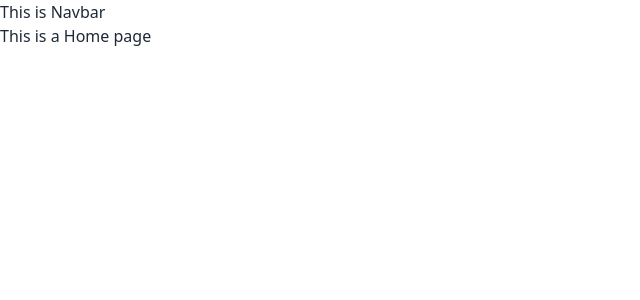
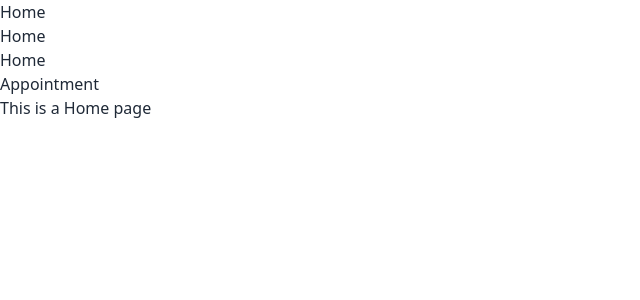
Before and after one commit to Sobuz-Mia/Dental-Care-Client-Side, a React (Vite) app: page / in a window 1280 px wide. Shown: the top 300 px of the page, without its empty margins (0-640 px from the left). Built offline with nearby package versions, Linux system fonts and the light colour scheme.

Commit message:
Navabr added

```diff
--- a/src/layout/Main.jsx
+++ b/src/layout/Main.jsx
@@ -3,7 +3,7 @@ import Navbar from "../pages/Home/Navbar/Navbar";
 
 const Main = () => {
   return (
-    <div className="max-w-7xl mx-auto bg-[white]">
+    <div className="">
       <Navbar />
       <Outlet />
     </div>
--- a/src/pages/Home/Home/Home.jsx
+++ b/src/pages/Home/Home/Home.jsx
@@ -3,6 +3,7 @@ const Home = () => {
     return (
         <div>
             This is a Home page
+
         </div>
     );
 };
--- a/src/pages/Home/Navbar/Navbar.jsx
+++ b/src/pages/Home/Navbar/Navbar.jsx
@@ -1,10 +1,25 @@
 
 const Navbar = () => {
-    return (
-        <div>
-            This is Navbar
-        </div>
-    );
+  return (
+  <div className="flex bg-black">
+    <div>
+      <img src="" alt="" />
+    </div>
+    <div>
+      <ul>
+        <li>Home</li>
+        <li>Home</li>
+        <li>Home</li>
+      </ul>
+    </div>
+    <div>
+
+    </div>
+    <div>
+      <a href="">Appointment</a>
+    </div>
+  </div>
+  );
 };
 
 export default Navbar;
```
Also changed, not shown: src/App.jsx (deleted, +0 -35 lines).
